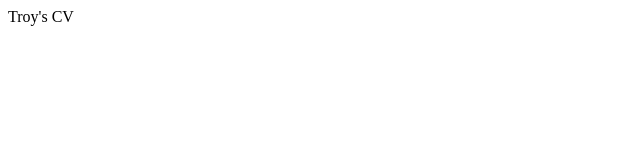
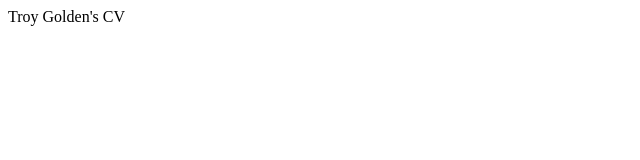
Before and after one commit to troygolden/cv, a plain HTML site: page index.html in a window 1280 px wide. Shown: the full height of the page, 0-640 px from the left. Drawn offline with Linux system fonts and the light colour scheme.

Commit message:
Update index.html

```diff
--- a/index.html
+++ b/index.html
@@ -5,6 +5,6 @@
     <title>Troy Golden - CV</title>
   </head>
   <body>
-Troy's CV
+Troy Golden's CV
   </body>
 </html>
```
